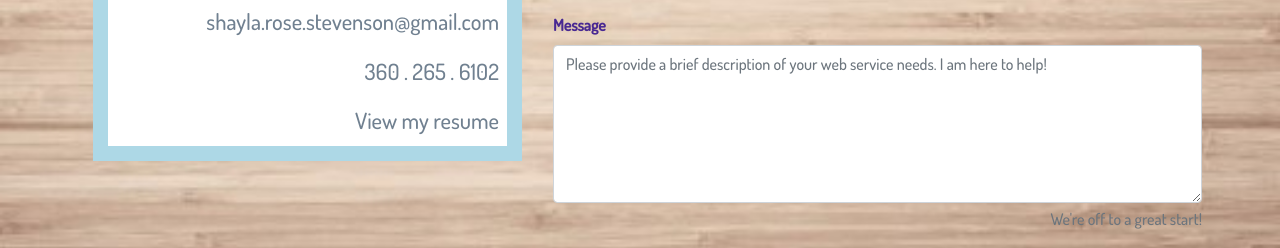
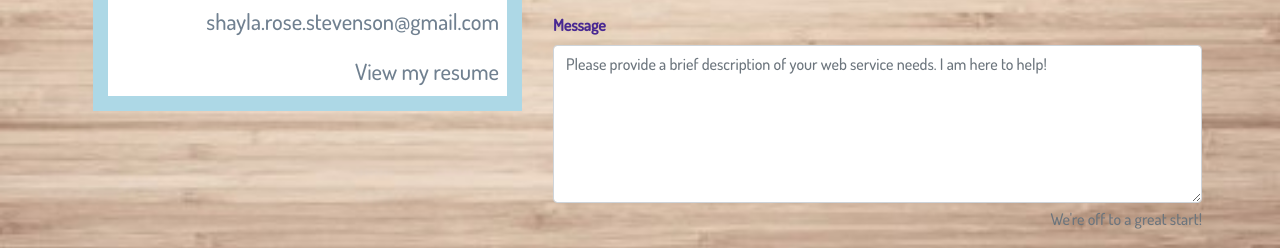
Before and after one commit to ShaylaStevenson/shayla-stevenson-portfolio, a plain HTML site: page contact.html in a window 1280 px wide. Shown: the part 461-709 px from the top of the page. Drawn offline with nearby package versions, Linux system fonts and the light colour scheme.

Commit message:
readme links

```diff
--- a/contact.html
+++ b/contact.html
@@ -44,7 +44,6 @@
                 <div id="myInfo" class="m-2 p-2">
                     <h5>More ways to get in touch</h5>
                     <p>shayla.rose.stevenson@gmail.com</p>
-                    <p>360 . 265 . 6102</p>
                     <a href="assets/images/Resume - Google Docs.pdf" target="_blank">View my resume</a>
                 </div>
             </div>
```
Also changed, not shown: 1 other file.
